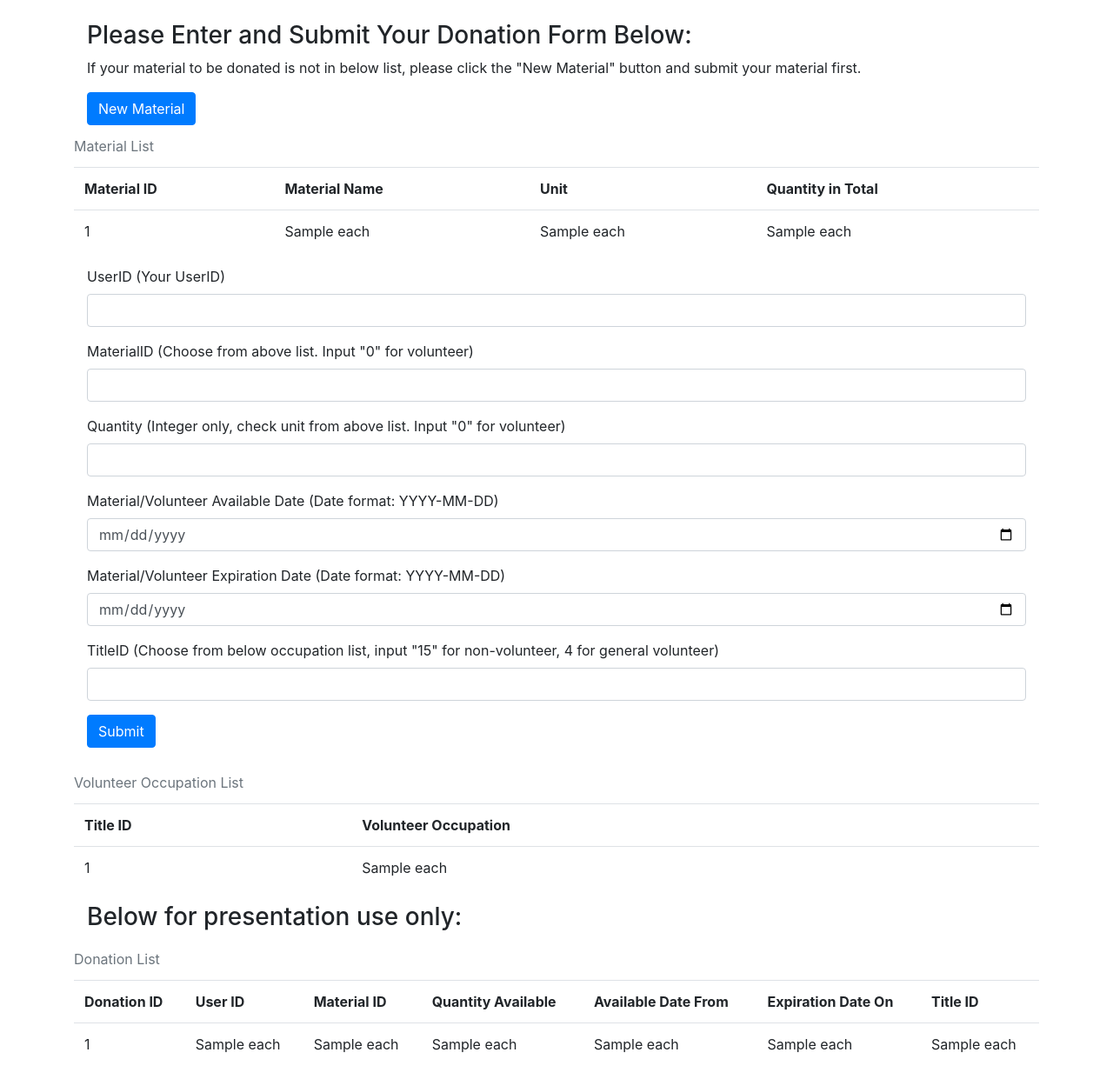
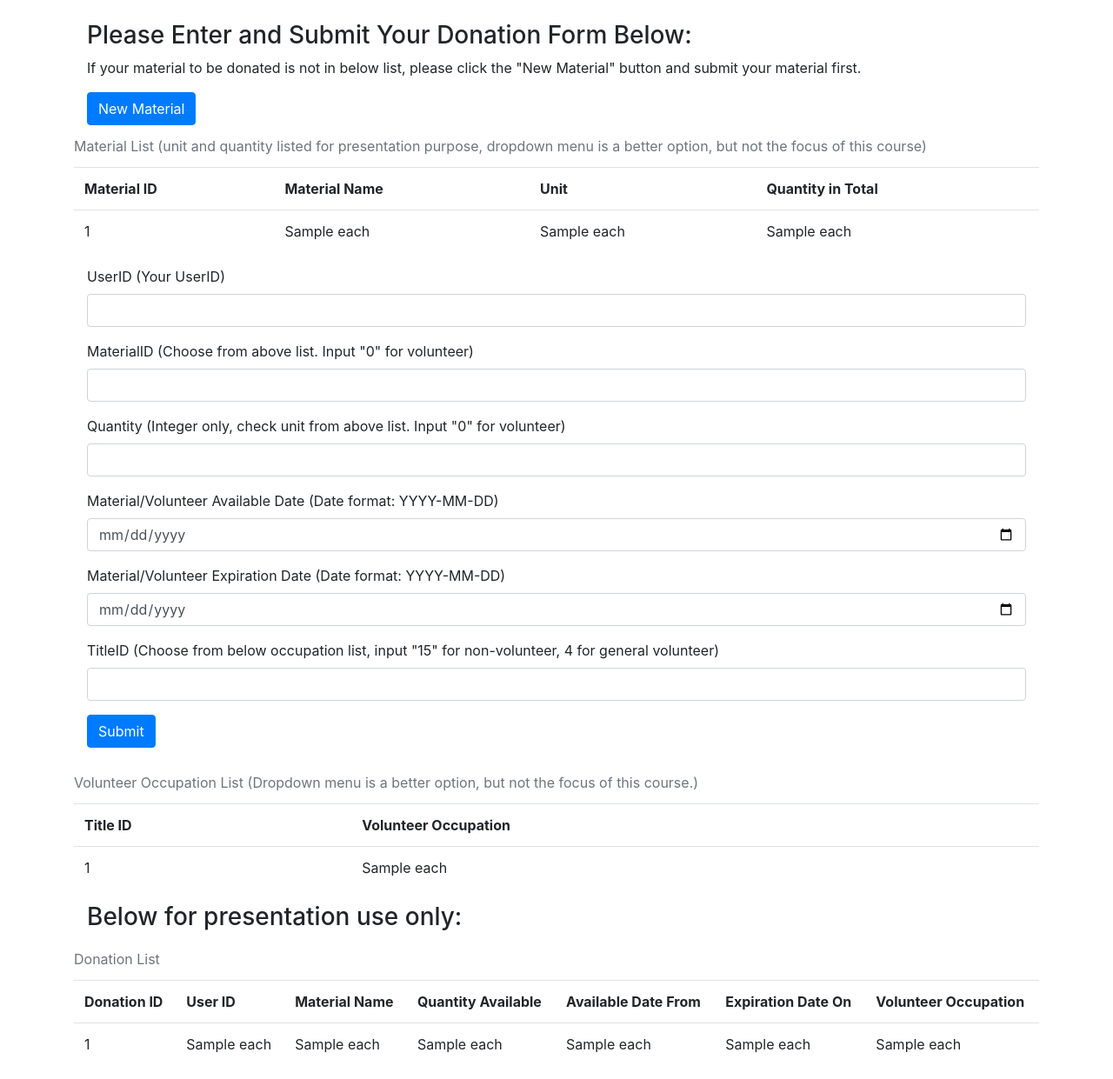
Before and after one commit to Xiaoyu-Xing/assistance-management, a Flask app: template templates/donation.html in a window 1280 px wide. Shown: the part 56-1297 px from the top of the page at 87% size. Run offline with Flask 2, Linux system fonts and the light colour scheme; tables that the repository leaves empty hold one stand-in row (values such as "Sample post"); the template is opened without the code that fills it: values that come from a table or form of the project are taken from there, most other values are stand-ins (such as "Sample title", 1, 10 or a date in 2020); some libraries are stand-ins or nearby versions.

Commit message:
Modified the donation table
Make donation table in html more human readable

```diff
--- a/donation.py
+++ b/donation.py
@@ -95,7 +95,10 @@ def get_new_data():
     # get data from sql db for web use
     data["material"] = get_db_data(db, 'select MaterialID, MaterialName, Unit, QuantityTotal from Material;')
     data["volunteer"] = get_db_data(db, 'select TitleID, Name from Volunteer;')
-    data["donation"] = get_db_data(db, 'select * from Donation;')
+    data["donation"] = get_db_data(db, 'select Donation.DonationID, Donation.UserID, Material.MaterialName,\
+                                    Donation.QuantityAvailable, Donation.Available, Donation.Expiration, Volunteer.Name from donation\
+                                    left join material on Donation.MaterialID = Material.MaterialID\
+                                    join volunteer on Donation.TitleID = Volunteer.TitleID;')
     return data
 
 class DonationForm(Form):
--- a/templates/donation.html
+++ b/templates/donation.html
@@ -12,7 +12,7 @@
 	</div>
 
 	<table class="table">
-    	<caption style="caption-side: top">Material List</caption>
+    	<caption style="caption-side: top">Material List (unit and quantity listed for presentation purpose, dropdown menu is a better option, but not the focus of this course)</caption>
 	  <tr>
 	    <th>Material ID</th>
 	    <th>Material Name</th>
@@ -58,7 +58,7 @@
 	</div>
 
     <table class="table">
-    	<caption style="caption-side: top">Volunteer Occupation List</caption>
+    	<caption style="caption-side: top">Volunteer Occupation List (Dropdown menu is a better option, but not the focus of this course.)</caption>
 	  <tr>
 	    <th>Title ID</th>
 	    <th>Volunteer Occupation</th>
@@ -80,22 +80,22 @@
 	  <tr>
 	    <th>Donation ID</th>
 	  	<th>User ID</th>
-	    <th>Material ID</th>
+	    <th>Material Name</th>
 	    <th>Quantity Available</th>
 	    <th>Available Date From</th>
 	    <th>Expiration Date On</th>
-	    <th>Title ID</th>
+	    <th>Volunteer Occupation</th>
 
 	  </tr>
 	  	{% for each in data["donation"] %}
 		  <tr>
 		    <td>{{each[0]}}</td>
-		  	<td>{{each[4]}}</td>
-		    <td>{{each[1]}}</td>
+		  	<td>{{each[1]}}</td>
 		    <td>{{each[2]}}</td>
+		    <td>{{each[3]}}</td>
+		    <td>{{each[4]}}</td>
+		    <td>{{each[5]}}</td>
 		    <td>{{each[6]}}</td>
-		    <td>{{each[3]}}</td>
-		    <td>{{each[5]}}</td>
 
 		  </tr>
 	   	{% endfor %}
```
